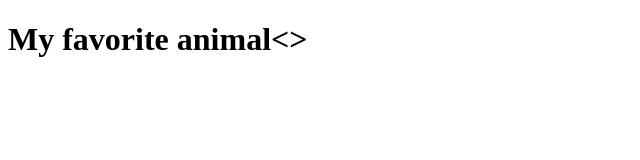
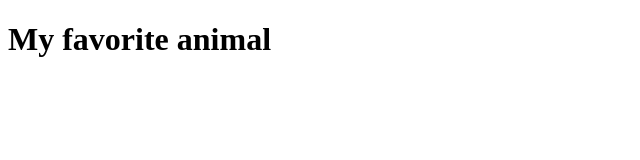
Before and after one commit to Pitchpici/Animals, a plain HTML site: page index.html in a window 1280 px wide. Shown: the full height of the page, 0-640 px from the left. Drawn offline with Linux system fonts and the light colour scheme.

Commit message:
Update index.html

```diff
--- a/index.html
+++ b/index.html
@@ -3,6 +3,6 @@
 <head></head>
 
 <body>
-<h1>My favorite animal<>
+<h1>My favorite animal</h1>
 </body>
 </html>
```
